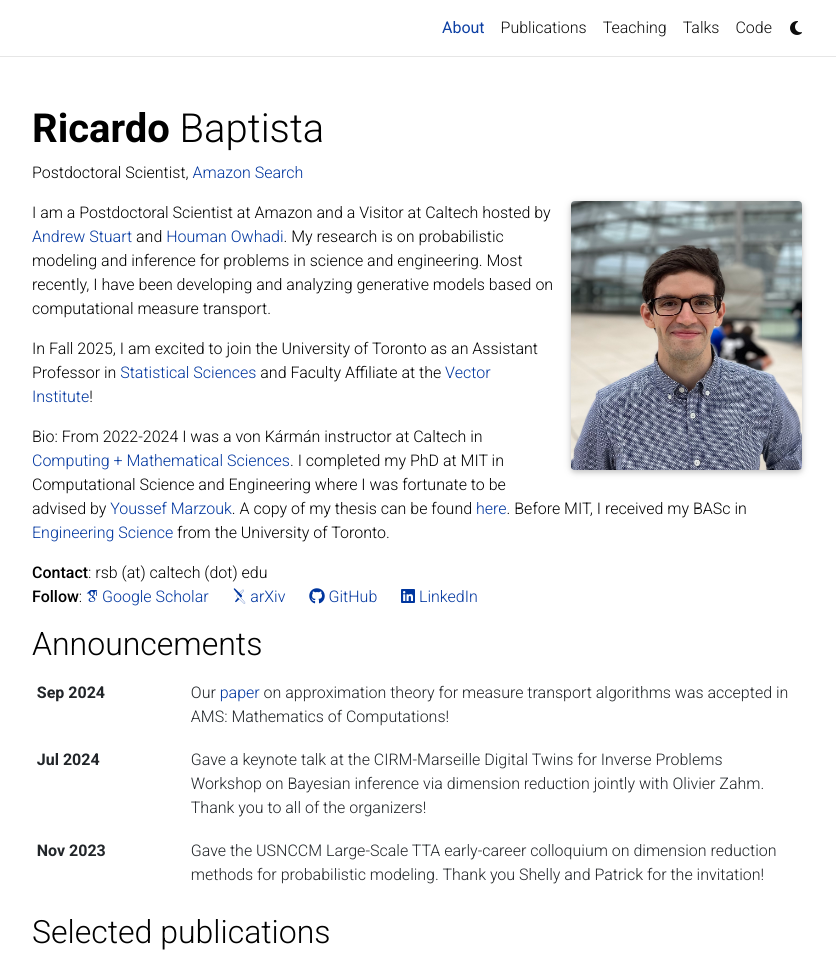
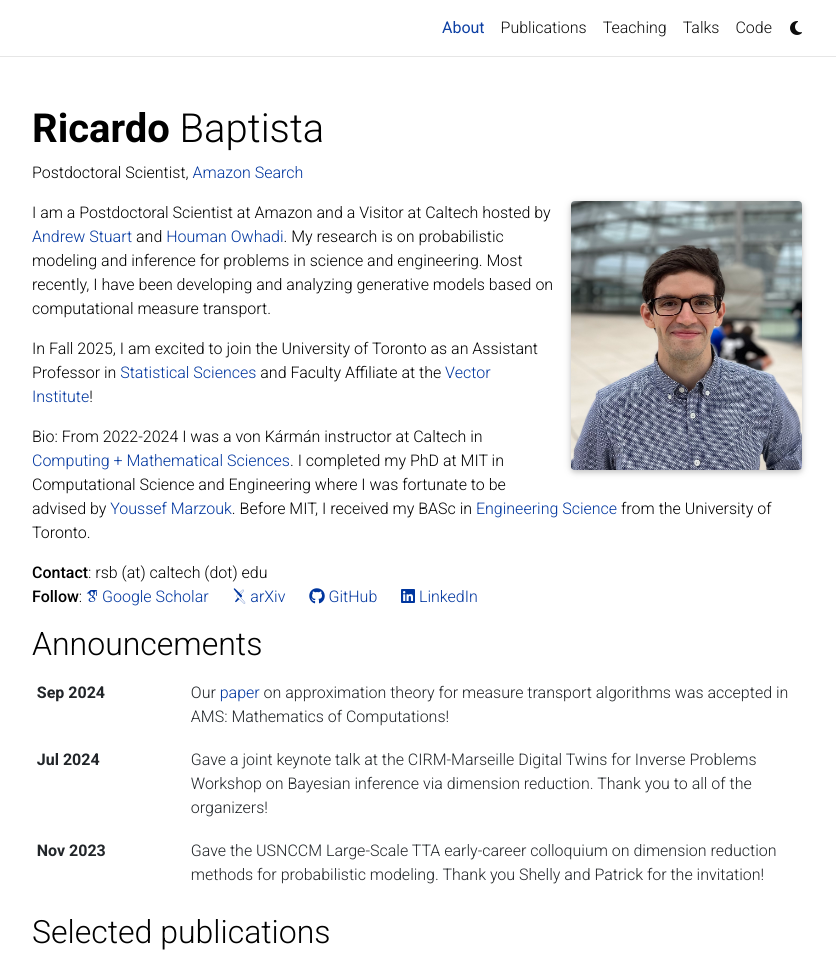
Before and after one commit to baptistar/baptistar.github.io, a Jekyll site: the page built from _pages/about.md, in a window 1280 px wide and 1234 px high, cut to the strip 0-979 px from the top of the window. Shown: the whole strip, without its empty margins (223-1059 px from the left). Built offline with Jekyll 4.4.1, drawn with Linux system fonts in a browser that asks for light colours; full-size pictures stand in for the smaller copies a plugin makes; some web fonts are replaced; comment, search, counter and statistics services are not loaded; a style sheet for code colours, icons or effects is not loaded.

```diff
--- a/_pages/about.md
+++ b/_pages/about.md
@@ -20,7 +20,9 @@ I am a Postdoctoral Scientist at Amazon and a Visitor at Caltech hosted by [Andr
 
 In Fall 2025, I am excited to join the University of Toronto as an Assistant Professor in [Statistical Sciences](https://www.statistics.utoronto.ca) and Faculty Affiliate at the [Vector Institute](https://vectorinstitute.ai/)!
 
-Bio: From 2022-2024 I was a von Kármán instructor at Caltech in [Computing + Mathematical Sciences](http://cms.caltech.edu). I completed my PhD at MIT in Computational Science and Engineering where I was fortunate to be advised by [Youssef Marzouk](http://uqgroup.mit.edu). A copy of my thesis can be found [here](https://dspace.mit.edu/handle/1721.1/145049). Before MIT, I received my BASc in [Engineering Science](http://engsci.utoronto.ca) from the University of Toronto.
+Bio: From 2022-2024 I was a von Kármán instructor at Caltech in [Computing + Mathematical Sciences](http://cms.caltech.edu). I completed my PhD at MIT in Computational Science and Engineering where I was fortunate to be advised by [Youssef Marzouk](http://uqgroup.mit.edu). <!--A copy of my PhD thesis can be found [here](https://dspace.mit.edu/handle/1721.1/145049)."""-->
+Before MIT, I received my BASc in [Engineering Science](http://engsci.utoronto.ca) from the University of Toronto.
+
 
 **Contact**:  rsb (at) caltech (dot) edu\\
 **Follow**: <a href="https://scholar.google.com/citations?user=rdYO0XYAAAAJ&hl=en" title="Google Scholar"><i class="    ai ai-google-scholar"></i> Google Scholar </a>&emsp;
```
Also changed, not shown: _news/announcement_5.md (+1 -1 lines).
